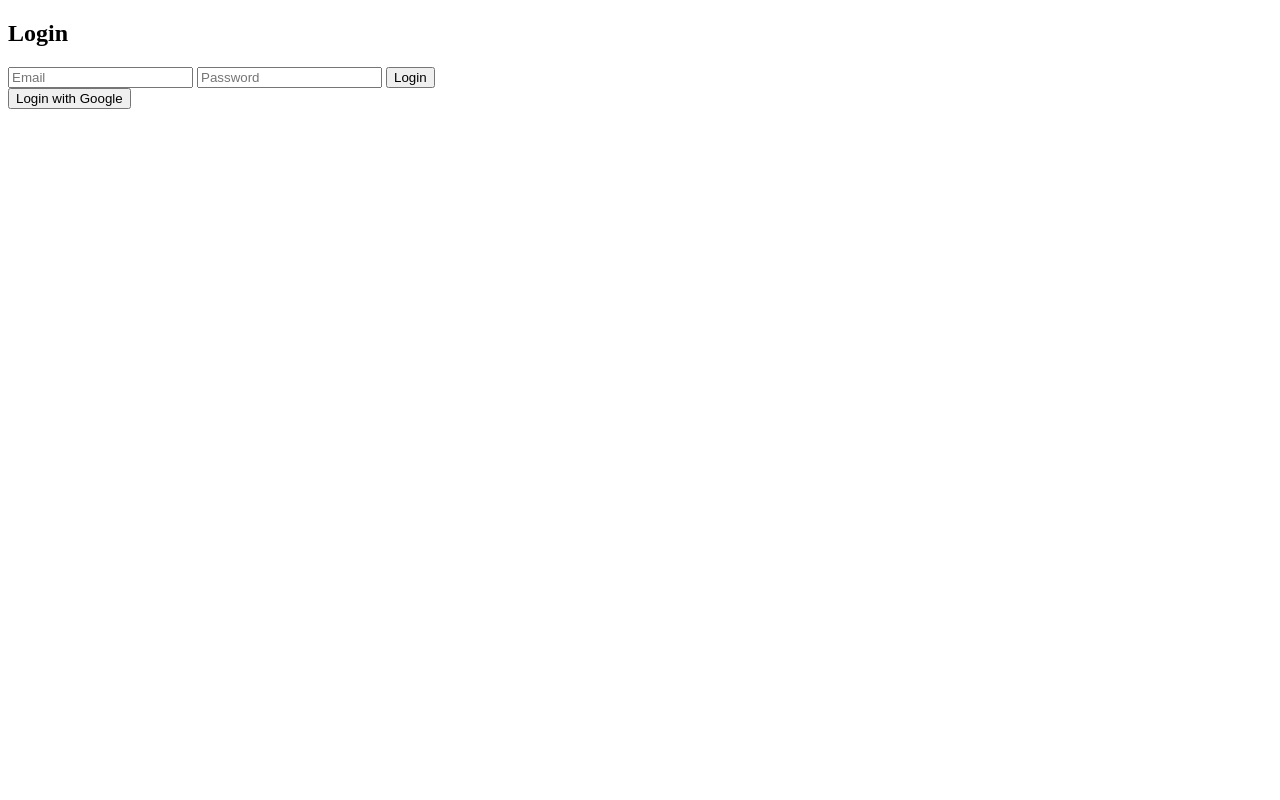
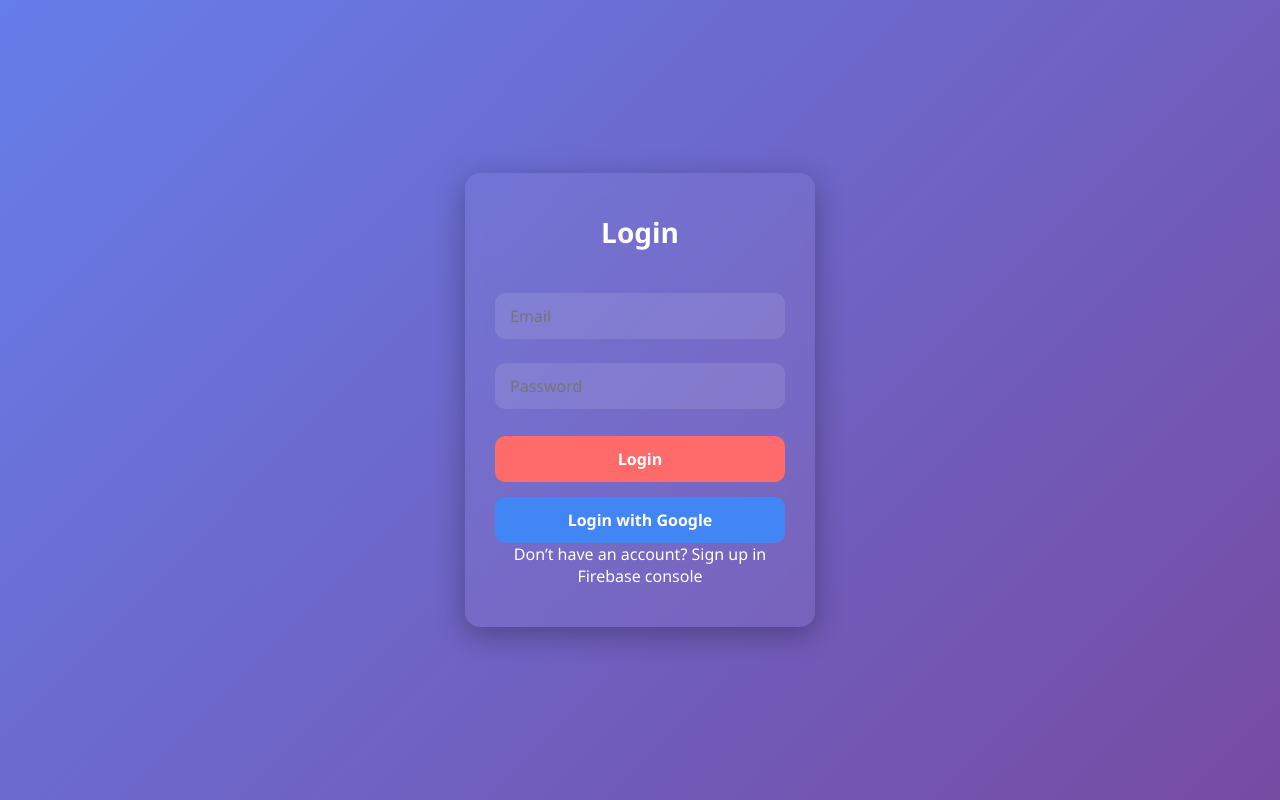
Before and after one commit to IonescuGeorge05/leaf-geolocate, a plain HTML site: page login.html in a window 1280 px wide. Drawn offline with Linux system fonts and the light colour scheme.

Commit message:
Add files via upload

```diff
--- /dev/null
+++ b/docs/stylelogin.css
@@ -0,0 +1,61 @@
+/* stylelogin.css */
+* { margin:0; padding:0; box-sizing:border-box; font-family:'Segoe UI', Tahoma, Geneva, Verdana, sans-serif; }
+
+body {
+  height: 100vh;
+  display: flex;
+  justify-content: center;
+  align-items: center;
+  background: linear-gradient(135deg, #667eea, #764ba2);
+  color: #fff;
+}
+
+.login-container {
+  background: rgba(255,255,255,0.05);
+  padding: 40px 30px;
+  border-radius: 15px;
+  backdrop-filter: blur(10px);
+  box-shadow: 0 8px 30px rgba(0,0,0,0.3);
+  width: 350px;
+  text-align: center;
+  animation: fadeIn 1s ease-in-out;
+}
+
+.login-container h2 { margin-bottom: 30px; font-size:28px; font-weight:600; }
+
+.login-container input[type="email"],
+.login-container input[type="password"] {
+  width:100%;
+  padding:12px 15px;
+  margin:12px 0;
+  border:none;
+  border-radius:10px;
+  background: rgba(255,255,255,0.1);
+  color:#fff;
+  font-size:16px;
+  transition: all 0.3s ease;
+}
+.login-container input[type="email"]:focus,
+.login-container input[type="password"]:focus { background: rgba(255,255,255,0.2); outline:none; }
+
+.login-container button {
+  width:100%;
+  padding:12px;
+  margin-top:15px;
+  border:none;
+  border-radius:10px;
+  background:#ff6b6b;
+  color:#fff;
+  font-size:16px;
+  font-weight:600;
+  cursor:pointer;
+  transition: all 0.3s ease;
+}
+.login-container button:hover { background:#ff4757; transform: translateY(-2px); }
+
+#google-login { background: #4285F4; margin-top:15px; }
+#google-login:hover { background: #357ae8; transform: translateY(-2px); }
+
+@keyframes fadeIn { 0% {opacity:0; transform:translateY(-20px);} 100% {opacity:1; transform:translateY(0);} }
+
+.login-container p { fo
--- a/firebase-config.js
+++ b/firebase-config.js
@@ -1,11 +1,5 @@
-// Import the functions you need from the SDKs you need
-import { initializeApp } from "firebase/app";
-import { getAnalytics } from "firebase/analytics";
-// TODO: Add SDKs for Firebase products that you want to use
-// https://firebase.google.com/docs/web/setup#available-libraries
+// firebase-config.js
 
-// Your web app's Firebase configuration
-// For Firebase JS SDK v7.20.0 and later, measurementId is optional
 const firebaseConfig = {
   apiKey: "AIzaSyBH_tVg3MmMrGGKY-Y2dg68xKif_cDJ4Ls",
   authDomain: "webapp-89129.firebaseapp.com",
@@ -17,5 +11,8 @@ const firebaseConfig = {
 };
 
 // Initialize Firebase
-const app = initializeApp(firebaseConfig);
-const analytics = getAnalytics(app);
+firebase.initializeApp(firebaseConfig);
+
+// Initialize auth and Google provider
+const auth = firebase.auth();
+const provider = new firebase.auth.GoogleAuthProvider();
--- a/login.html
+++ b/login.html
@@ -1,24 +1,37 @@
 <!DOCTYPE html>
-<html>
+<html lang="en">
 <head>
-  <title>Login</title>
+  <meta charset="UTF-8">
+  <meta name="viewport" content="width=device-width, initial-scale=1.0">
+  <title>Login - Leaf Geolocate</title>
+
+  <!-- Login page styles -->
+  <link rel="stylesheet" href="docs/stylelogin.css">
+
+  <!-- Firebase scripts -->
   <script src="https://www.gstatic.com/firebasejs/9.23.0/firebase-app-compat.js"></script>
   <script src="https://www.gstatic.com/firebasejs/9.23.0/firebase-auth-compat.js"></script>
   <script src="firebase-config.js"></script>
 </head>
 <body>
+  <div class="login-container">
     <h2>Login</h2>
 
+    <!-- Email/Password Login Form -->
     <form id="login-form">
       <input type="email" id="email" placeholder="Email" required>
       <input type="password" id="password" placeholder="Password" required>
       <button type="submit">Login</button>
     </form>
 
+    <!-- Google Login Button -->
     <button id="google-login">Login with Google</button>
 
+    <p>Don’t have an account? Sign up in Firebase console</p>
+  </div>
+
   <script>
-    // Email/Password login
+    // Email/password login
     document.getElementById('login-form').addEventListener('submit', (e) => {
       e.preventDefault();
       const email = document.getElementById('email').value;
@@ -27,7 +40,7 @@
       auth.signInWithEmailAndPassword(email, password)
         .then(userCredential => {
           console.log(userCredential.user);
-          window.location.href = "map.html"; // redirect to your map
+          window.location.href = "index.html"; // redirect to map
         })
         .catch(error => alert(error.message));
     });
@@ -37,7 +50,7 @@
       auth.signInWithPopup(provider)
         .then(result => {
           console.log(result.user);
-          window.location.href = "map.html"; // redirect to map
+          window.location.href = "index.html"; // redirect to map
         })
         .catch(error => alert(error.message));
     });
```
Also changed, not shown: index.html (+26 -13 lines). Lines whose indentation alone changed are shown as unchanged.
